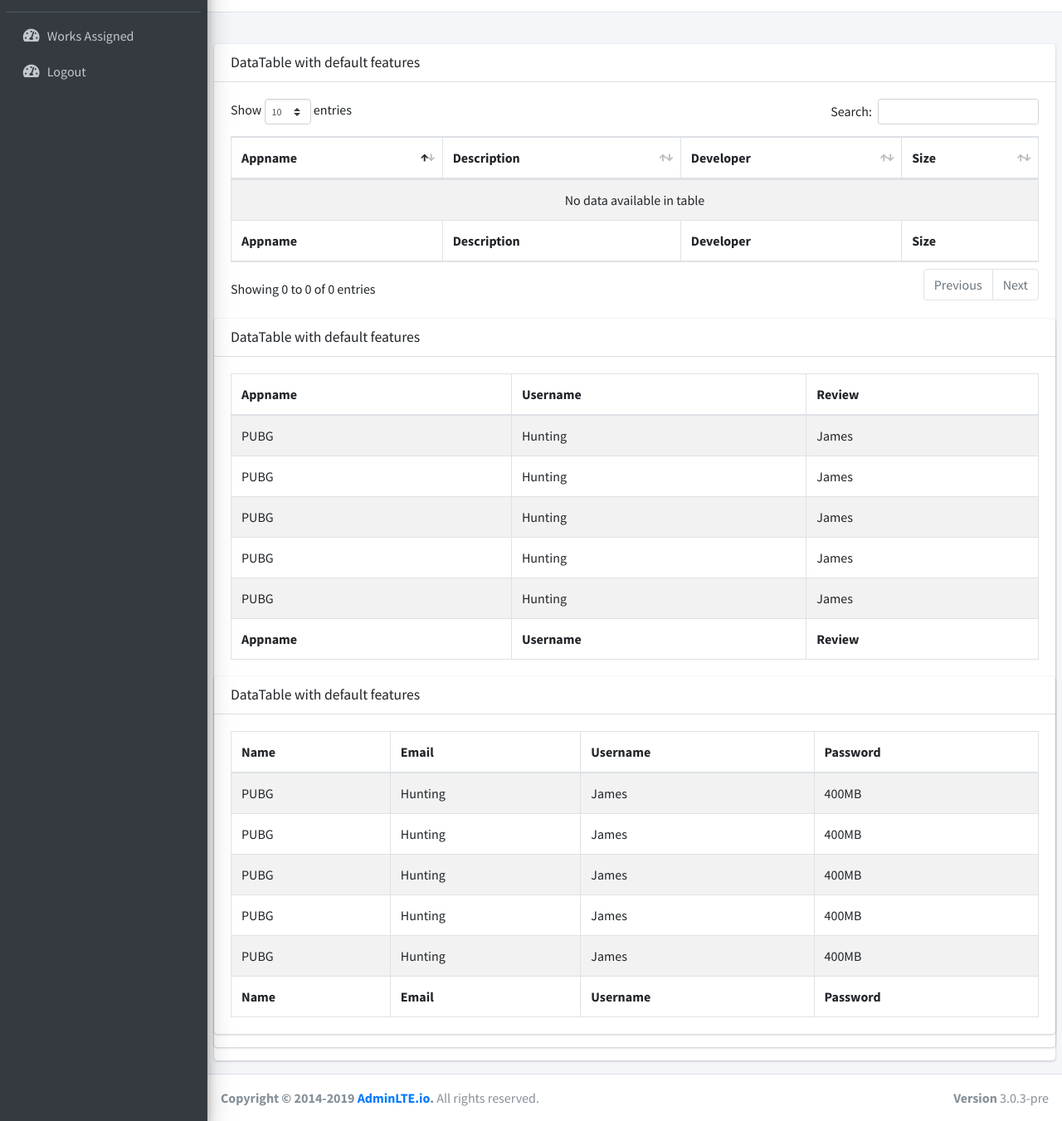
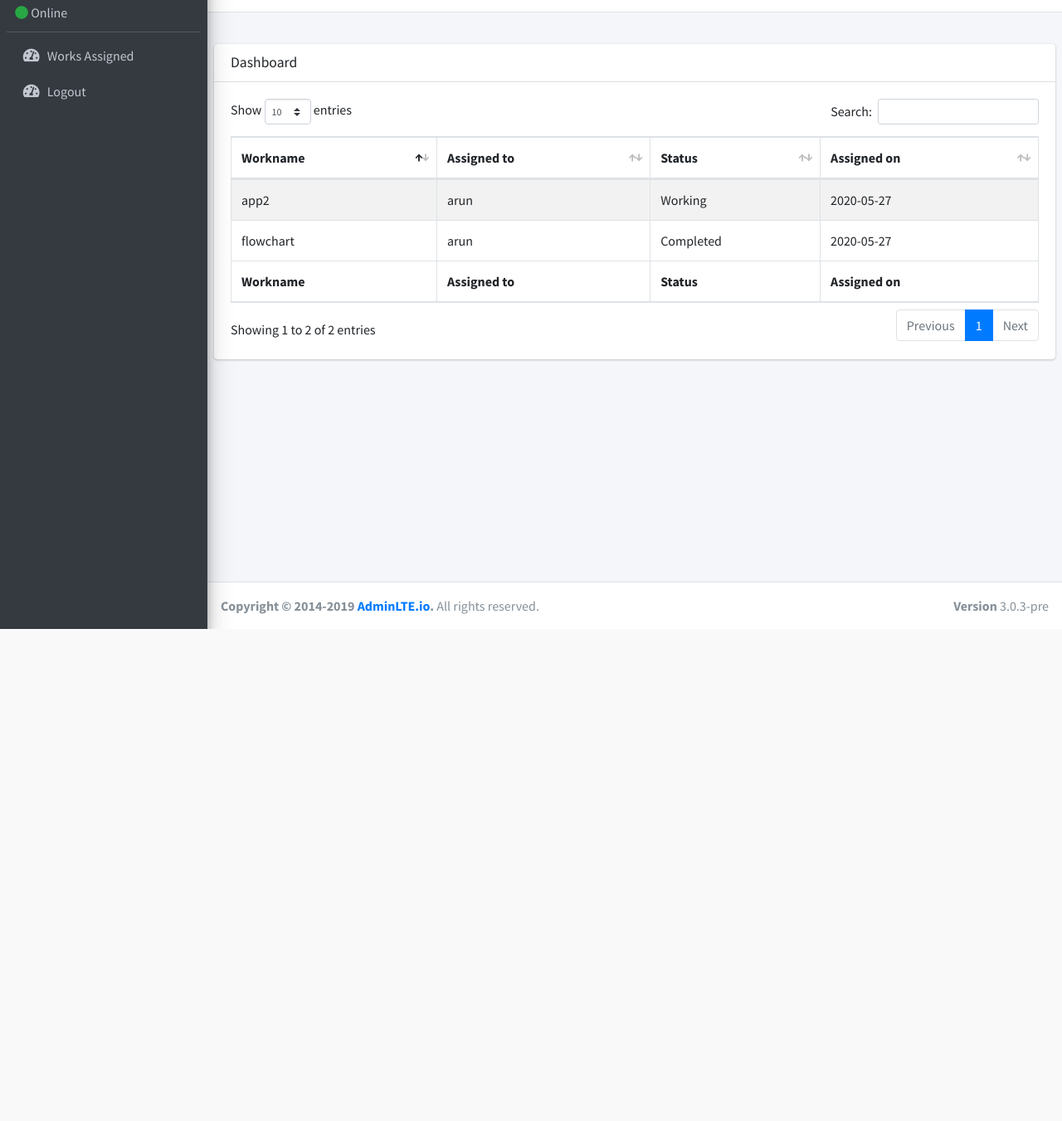
Before and after one commit to vishnuthilak/workflow, a Django app: page /workflow/template in a window 1280 px wide. Shown: the part 42-1393 px from the top of the page at 83% size. After the commit the page ends 800 px from the top, so only its background shows below. Run offline with Django 3.2, Linux system fonts and the light colour scheme; data comes from the database, SQL or seed files in the repository; both versions use the stored data as it was after the commit; some libraries are stand-ins or nearby versions.

Commit message:
modified commit

```diff
--- a/Detection/urls.py
+++ b/Detection/urls.py
@@ -34,4 +34,5 @@
     path('seereview',views.seereview,name="seereview"),
     path('saveUser',views.saveUser,name="saveUser"),
 
+
 ]
--- a/Detection/views.py
+++ b/Detection/views.py
@@ -20,7 +20,32 @@
 def reg(request):
     return render(request,"reg.html")
 def temp(request):
-    return render(request,"template.html")
+    wa=WorkAssign.objects.all().select_related().all()
+    joined = []
+
+    for x in wa:
+        joined.append({
+
+            'workname': x.workname,
+            'workprogress': x.workname.workprogres,
+            'id': int(x.id),
+            'workid':x.workname.id,
+            'developer':x.username,
+            'date':str(x.workDate).split()[0],
+
+        })
+
+
+
+
+    my_dict={
+        'data':joined,
+        'username':request.POST.get('username')
+    }
+    print ("dict['Name']: ", my_dict['username'])
+    return render(request,'template.html',context=my_dict)
+
+
 def login(request):
     return render(request,"login.html")
 def register(request):
@@ -75,9 +100,14 @@
 
         if userData.count()>0:
             for us in userData:
-                request.session["sid"]=us.id
-                print(us.id)
-                return loadData(request)
+                if us.desg == 'developer':
+                    request.session["sid"]=us.id
+                    print(us.id)
+                    return loadData(request)
+                elif us.desg == 'project manager':
+                    request.session["sid"]=us.id
+                    print(us.id)
+                    return temp(request)
         else:
             my_dict={
             'A':"Wrong Password",
@@ -128,6 +158,6 @@
         ur.username=request.POST.get('username')
         ur.email=request.POST.get('email')
         ur.password=request.POST.get('password')
-        ur.desg=request.POST.get('status')
+        ur.desg=request.POST.get('desg')
         ur.save()
     return render(request,"login.html")
--- a/templates/register.html
+++ b/templates/register.html
@@ -66,7 +66,7 @@
           </div>
         </div>
          <div class="input-group mb-3">
-          <select  class="form-control" name="status" placeholder="User Name">
+          <select  class="form-control" name="desg" placeholder="User Name">
               <option value="developer">developer</option>
               <option value="project manager">project manager</option>
 
--- a/templates/template.html
+++ b/templates/template.html
@@ -8,149 +8,41 @@
 
       <div class="card">
         <div class="card-header">
-          <h3 class="card-title">DataTable with default features</h3>
+          <h3 class="card-title">Dashboard</h3>
         </div>
         <!-- /.card-header -->
         <div class="card-body">
           <table id="example1" class="table table-bordered table-striped">
             <thead>
             <tr>
-              <th>Appname</th>
-              <th>Description</th>
-              <th>Developer</th>
-              <th>Size</th>
+              <th>Workname</th>
+                <th>Assigned to</th>
+                <th>Status</th>
+                <th>Assigned on</th>
             </tr>
             </thead>
             <tbody>
               {% for al in data %}
               <tr>
-                 <td>{{al.appname}}</td>
-                 <td>{{al.description}}</td>
+                 <td>{{al.workname}}</td>
                  <td>{{al.developer}}</td>
-                 <td>{{al.size}}</td>
+                 <td>{{al.workprogress}}</td>
+                 <td>{{al.date}}</td>
               </tr>
               {% endfor %}
             </tbody>
             <tfoot>
             <tr>
-                <th>Appname</th>
-                <th>Description</th>
-                <th>Developer</th>
-                <th>Size</th>
+                <th>Workname</th>
+                <th>Assigned to</th>
+                <th>Status</th>
+                <th>Assigned on</th>
             </tr>
             </tfoot>
           </table>
         </div>
-        <!-- /.card-body -->
-        <div class="card">
-          <div class="card-header">
-            <h3 class="card-title">DataTable with default features</h3>
-          </div>
-          <!-- /.card-header -->
-          <div class="card-body">
-          <table id="example1" class="table table-bordered table-striped">
-            <thead>
-            <tr>
-              <th>Appname</th>
-              <th>Username</th>
-              <th>Review</th>
-            </tr>
-            </thead>
-            <tbody>
-            <tr>
-              <td>PUBG</td>
-              <td>Hunting</td>
-              <td>James</td>
-            </tr>
-            <tr>
-              <td>PUBG</td>
-              <td>Hunting</td>
-              <td>James</td>
-            </tr>
-            <tr>
-              <td>PUBG</td>
-              <td>Hunting</td>
-              <td>James</td>
-            </tr>
-            <tr>
-              <td>PUBG</td>
-              <td>Hunting</td>
-              <td>James</td>
-            </tr>
-            <tr>
-              <td>PUBG</td>
-              <td>Hunting</td>
-              <td>James</td>
-            </tr>
-            </tbody>
-            <tfoot>
-            <tr>
-              <th>Appname</th>
-              <th>Username</th>
-              <th>Review</th>
-            </tr>
-            </tfoot>
-          </table>
-        </div>
-        <!-- /.card-body -->
-        <div class="card">
-          <div class="card-header">
-            <h3 class="card-title">DataTable with default features</h3>
-          </div>
-        <!-- /.card-header -->
-        <div class="card-body">
-          <table id="example1" class="table table-bordered table-striped">
-            <thead>
-            <tr>
-              <th>Name</th>
-              <th>Email</th>
-              <th>Username</th>
-              <th>Password</th>
-            </tr>
-            </thead>
-            <tbody>
-            <tr>
-              <td>PUBG</td>
-              <td>Hunting</td>
-              <td>James</td>
-              <td>400MB</td>
-            </tr>
-            <tr>
-              <td>PUBG</td>
-              <td>Hunting</td>
-              <td>James</td>
-              <td>400MB</td>
-            </tr>
-            <tr>
-              <td>PUBG</td>
-              <td>Hunting</td>
-              <td>James</td>
-              <td>400MB</td>
-            </tr>
-            <tr>
-              <td>PUBG</td>
-              <td>Hunting</td>
-              <td>James</td>
-              <td>400MB</td>
-            </tr>
-            <tr>
-              <td>PUBG</td>
-              <td>Hunting</td>
-              <td>James</td>
-              <td>400MB</td>
-            </tr>
-            </tbody>
-            <tfoot>
-            <tr>
-              <th>Name</th>
-              <th>Email</th>
-              <th>Username</th>
-              <th>Password</th>
-            </tr>
-            </tfoot>
-          </table>
-        </div>
-        <!-- /.card-body -->
+
+
       </div>
       <!-- /.card -->
     </div>
@@ -159,3 +51,6 @@
   <!-- /.row -->
 </section>
 {% endblock %}
+{% block sidebarusername %}
+{{username}}
+{% endblock %}
```
Also changed, not shown: db.sqlite3.
